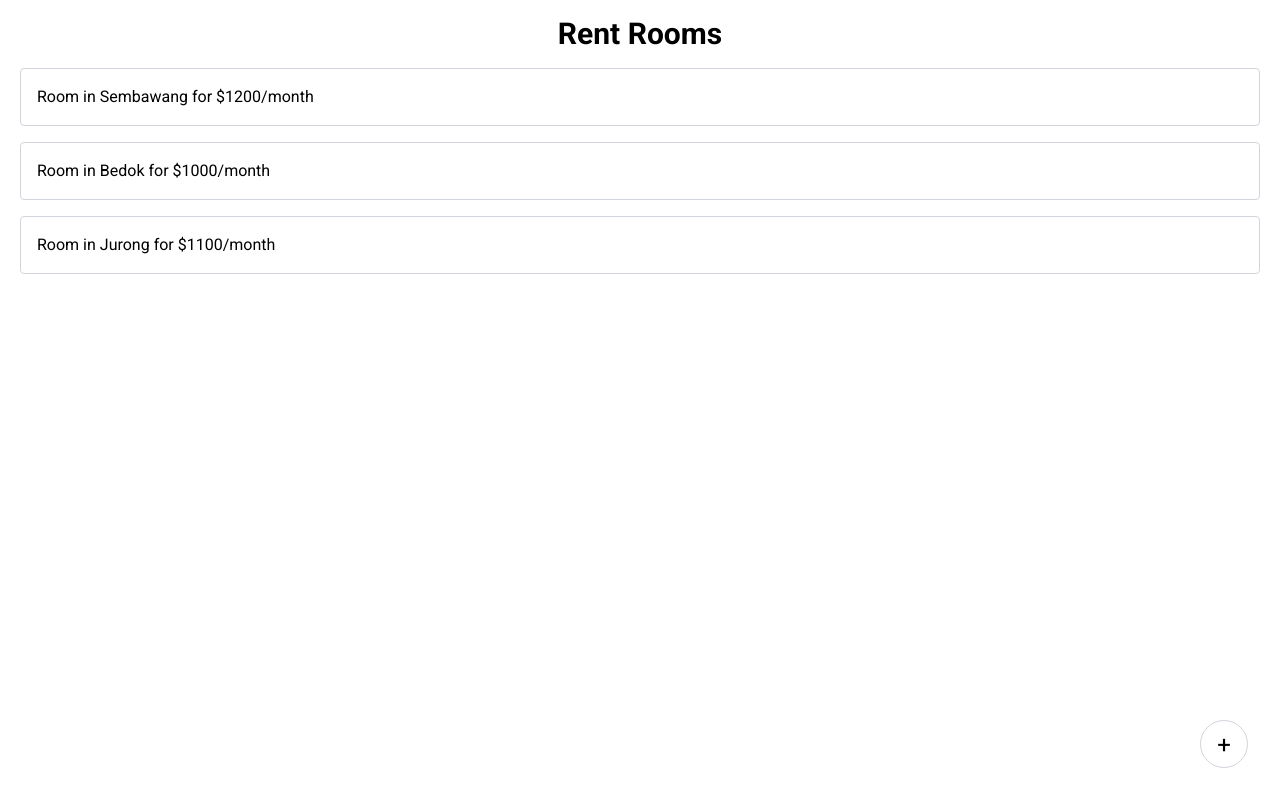
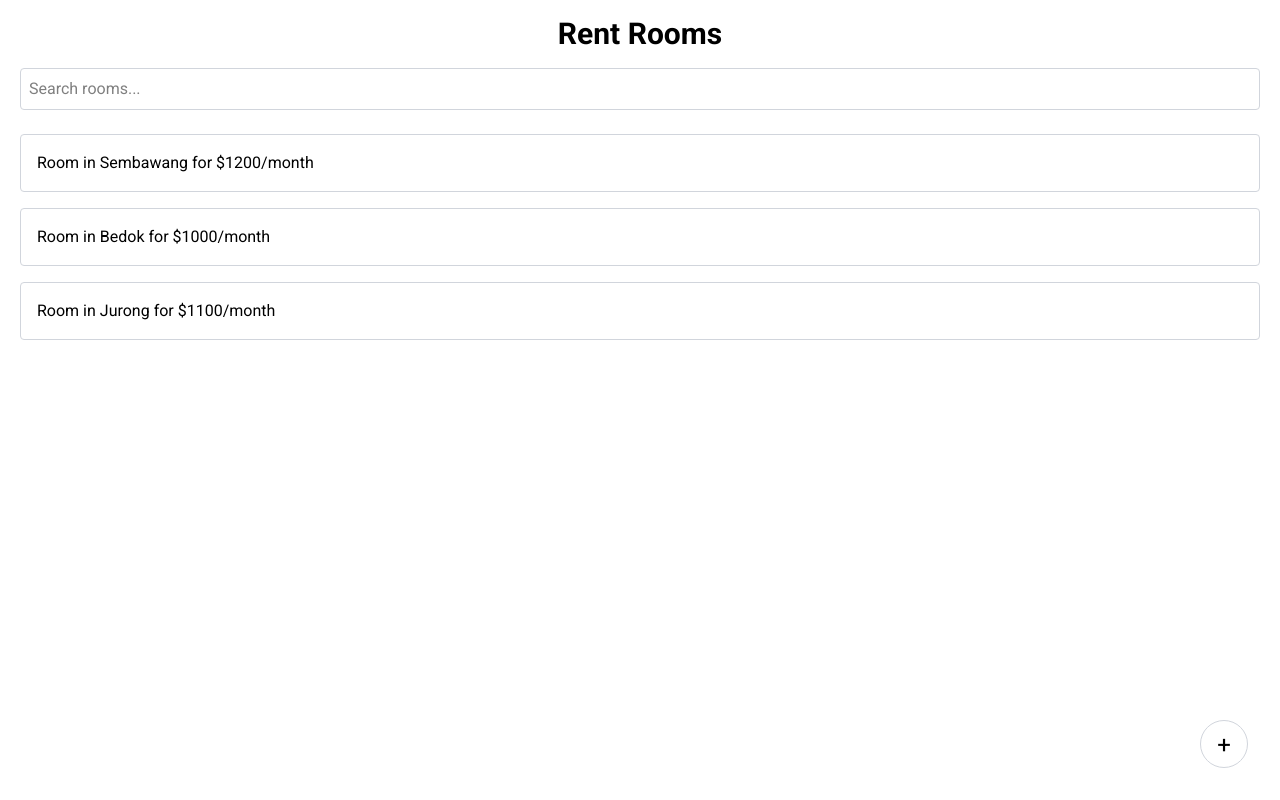
Before and after one commit to LassazVegaz/portfolio, a Next.js app: page /admin/rent-rooms in a window 1280 px wide. Built offline with nearby package versions, Linux system fonts and the light colour scheme; no server answers.

Commit message:
search bar

```diff
--- a/src/app/admin/rent-rooms/page.tsx
+++ b/src/app/admin/rent-rooms/page.tsx
@@ -10,10 +10,16 @@ const rooms = [
 
 export default function RentRoomsPage() {
   return (
-    <PageContainer>
+    <PageContainer className="px-5">
       <Header1>Rent Rooms</Header1>
 
-      <div className="space-y-4 px-5 mt-4">
+      <input
+        type="search"
+        placeholder="Search rooms..."
+        className="border border-gray-300 p-2 w-full rounded mt-4"
+      />
+
+      <div className="space-y-4 mt-6">
         {rooms.map((r) => (
           <div key={r} className="p-4 border border-gray-300 rounded">
             {r}
```
